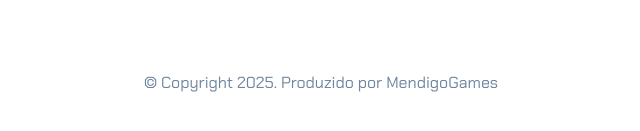
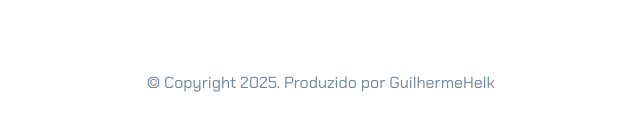
Before and after one commit to Helkiiasok/Meu-Portf-li, a plain HTML site: page index.html in a window 1280 px wide. Shown: the part 1154-1285 px from the top of the page, 319-959 px from the left. Drawn offline with nearby package versions, Linux system fonts and the light colour scheme.

Commit message:
index.html

```diff
--- a/index.html
+++ b/index.html
@@ -206,10 +206,11 @@
             <i class="bi bi-github"></i>
             <a href="https://github.com/Helkiiasok">GitHub</a>
         </div>
-        <p class="my-5 text-center">© Copyright 2025. Produzido por MendigoGames</p>
+        <p class="my-5 text-center">© Copyright 2025. Produzido por GuilhermeHelk</p>
     </footer>
 
     <script src="https://cdn.jsdelivr.net/npm/bootstrap@5.3.2/dist/js/bootstrap.bundle.min.js"></script>
 </body>
 
+
 </html>
```
